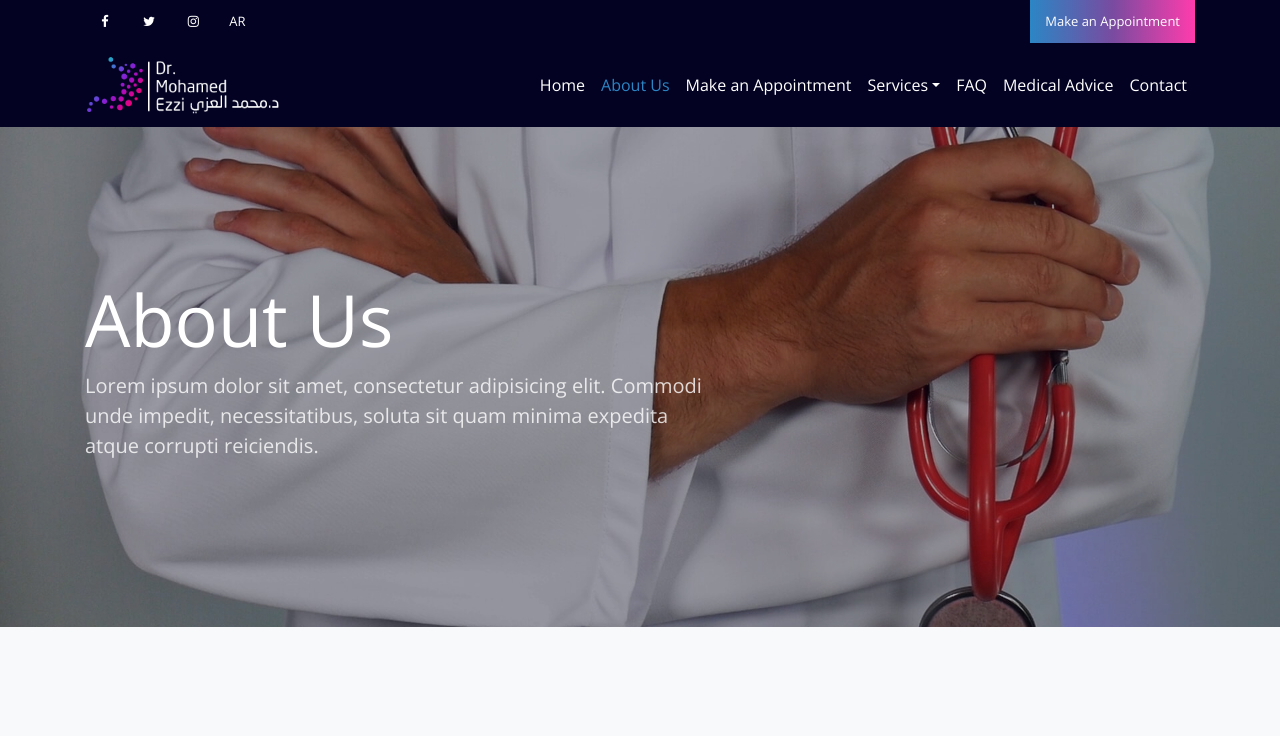
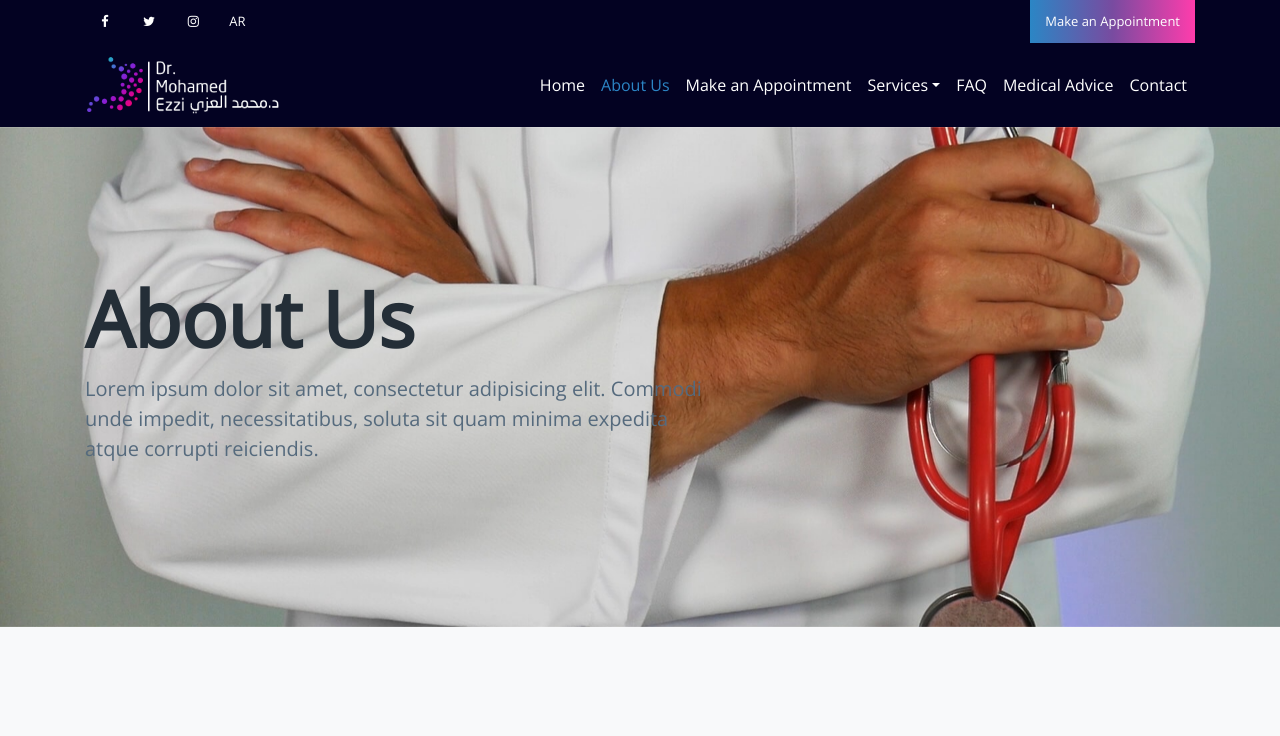
Before and after one commit to amanyshobak/Medi, a plain HTML site: page about.html in a window 1280 px wide. Shown: the top 736 px of the page. Drawn offline with nearby package versions, Linux system fonts and the light colour scheme.

Commit message:
same style

```diff
--- a/css/style-ar.css
+++ b/css/style-ar.css
@@ -87,3 +87,6 @@ h1, h2, h3, h4, h5, h6,p,.btn_3{
     right: 0;
 
 }
+.border-bottom {
+    border-bottom: 0px solid #dee2e6 !important;
+}
--- a/css/style.css
+++ b/css/style.css
@@ -244,10 +244,10 @@ header .navbar .dropdown-menu a {
 }
 
 .owl-carousel.home-slider .slider-item .slider-text h1 {
-  font-size: 72px;
-  color: #fff;
+  font-size: 77px;
+  color: #242e37;
   line-height: 1.2;
-  font-weight: 300;
+  font-weight: bolder;
 }
 
 @media (max-width: 991px) {
@@ -261,6 +261,7 @@ header .navbar .dropdown-menu a {
   line-height: 1.5;
   font-weight: 300;
   color: rgba(255, 255, 255, 0.8);
+  color: #556a7d;
 }
 
 .owl-carousel.home-slider.inner-page .slider-item {
@@ -865,7 +866,8 @@ border: 0px;
   color: #fff;
   border-color: #2b86c5;
   background-color: #2b86c5;
-}.owl-carousel.home-slider .slider-item:after {
+}
+/*.owl-carousel.home-slider .slider-item:after {
   content:'';
   position: absolute;
   top: 0;
@@ -873,7 +875,7 @@ border: 0px;
   width: 100%;
   height: 100%;
   background: rgb(3,2,34,0.3);
-}
+}*/
 .owl-carousel.home-slider .slider-item .container
 {
 
@@ -903,3 +905,10 @@ border: 0px;
 }.page-link {
   color: rgba(255,60,172,1);
 }
+.owl-carousel .owl-stage, .owl-carousel.owl-drag .owl-item{
+  -ms-touch-action: auto;
+      touch-action: auto;
+}
+.tab-pane img {
+  width: 100%;
+}
```
